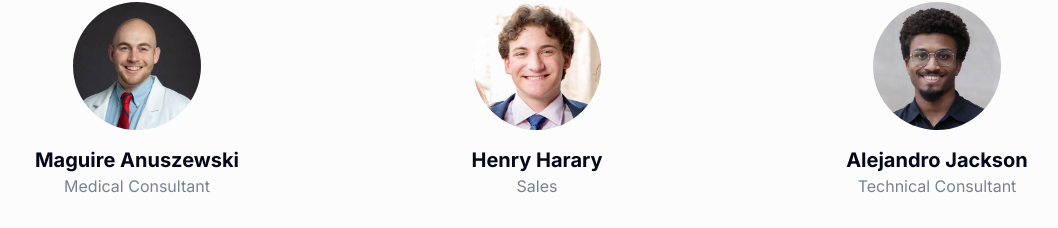
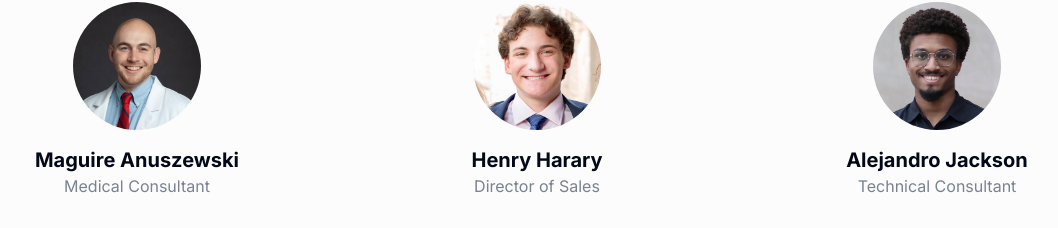
Before and after one commit to kyron-medical/HealthClinicAIWebsite, a Next.js app: page /about in a window 1280 px wide. Shown: the part 846-1074 px from the top of the page, without its empty margins (103-1161 px from the left). Built offline with nearby package versions, Linux system fonts and the light colour scheme; no server answers; grey boxes are pictures that could not be loaded.

Commit message:
promoting Henry Harary

```diff
--- a/src/app/about/_components/AboutSectionTwo.tsx
+++ b/src/app/about/_components/AboutSectionTwo.tsx
@@ -21,7 +21,7 @@ const teamMembers = [
   },
   {
     name: "Henry Harary",
-    title: "Sales",
+    title: "Director of Sales",
     image: "/images/team/henry-harary.jpg",
   },
   {
```
